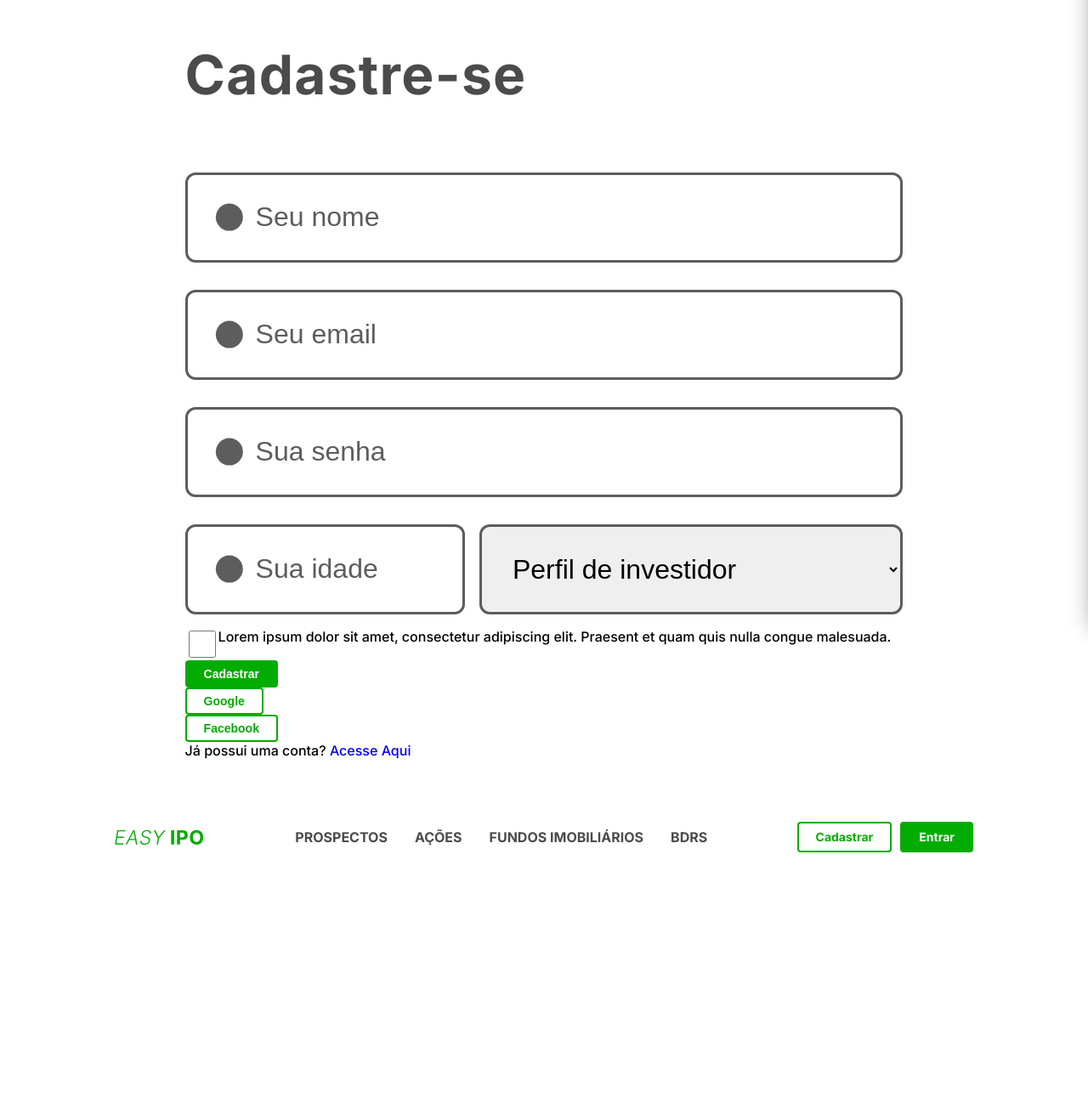
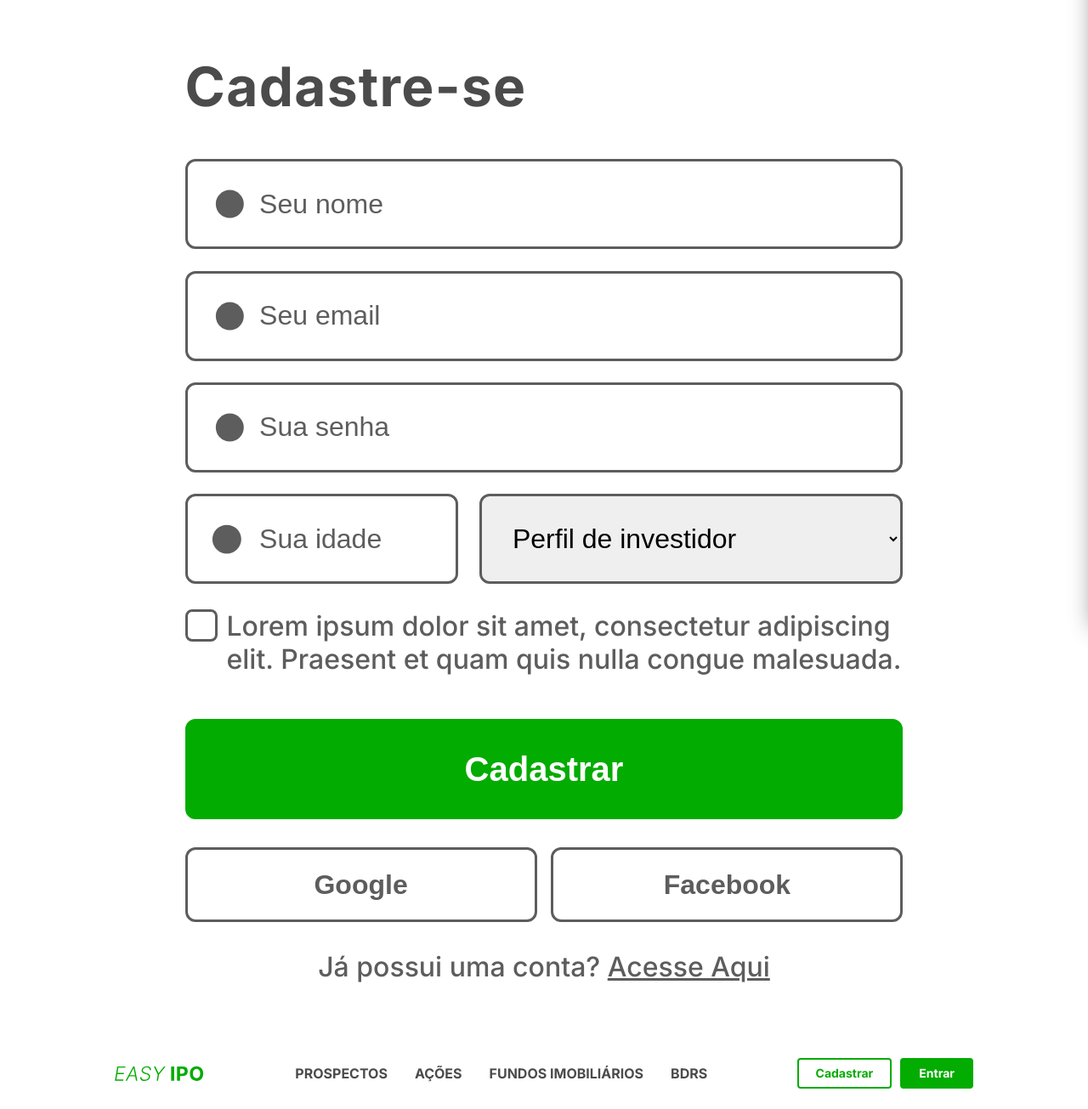
Before and after one commit to easy-ipo/front-easy-ipo, a PHP site: page /form-cadastro.html in a window 1280 px wide. Shown: the part 84-1389 px from the top of the page at 85% size. Before the commit the page ends 1087 px from the top, so only its background shows below. Run offline with PHP 8.4, Linux system fonts and the light colour scheme.

Commit message:
Form Cadastro

```diff
--- a/css/_base.css
+++ b/css/_base.css
@@ -106,6 +106,9 @@ h2 {
 
 /* Extra small devices (phones, 600px and down) */
 @media only screen and (max-width: 600px) {
+    h1 {
+        font-size: 28px;
+    }
     h2 {
         font-size: 28px;
     }
@@ -116,6 +119,9 @@ h2 {
 
 /* Small devices (portrait tablets and large phones, 600px and up) */
 @media only screen and (min-width: 600px) {
+    h1 {
+        font-size: 54px;
+    }
     h2 {
         font-size: 54px;
     }
@@ -126,6 +132,9 @@ h2 {
 
 /* Medium devices (landscape tablets, 768px and up) */
 @media only screen and (min-width: 768px) {
+    h1 {
+        font-size: 60px;
+    }
     .wrapper {
         width: 748px;
     }
@@ -146,4 +155,7 @@ h2 {
     .wrapper {
         width: 1010px;
     }
+    h1 {
+        font-size: 64px;
+    }
 }
--- a/css/forms.css
+++ b/css/forms.css
@@ -7,8 +7,7 @@
 }
 
 .form-container {
-    width: 66%;
-    margin: 50px auto;
+    margin: 5% auto;
 }
 
 .form-container form {
@@ -16,19 +15,38 @@
 }
 
 .form-container h1 {
-    margin-bottom: 60px;
+    margin-bottom: 4%;
+}
+
+.form-container .btn {
+    margin: 2% 0;
+    border-radius: 12px;
+    font-weight: bold;
+}
+
+.form-container .btn-primary {
+    width: 100%;
+}
+
+.btn-light {
+    width: 49%;
+    border: 3px solid #5D5D5D;
+    color: #5D5D5D;
+    background-color: #FFFFFF;
+}
+.btn-light:hover {
+    background-color: #CCCCCC;
 }
 
 .form-input {
-    width: calc(100% - 42px - 80px - 6px);
-    height: 100px;
+    width: calc(88% - 6px);
     border: 3px solid #5D5D5D;
     border-radius: 12px;
-    margin: 16px 0;
-    font-size: 32px;
+    margin: 1.5% 0;
     color: #333333;
-    padding: 0 42px 0 80px;
-    background: no-repeat url("../images/bullet.svg") scroll 32px center;
+    padding: 0 2% 0 10%;
+    background: no-repeat url("../images/bullet.svg") scroll 4% center;
+    background-size: 4%;
 }
 .form-input::placeholder {
     color: #5D5D5D
@@ -39,32 +57,70 @@
 }
 
 #idade {
-    width: calc(39% - 42px - 80px - 6px);
+    width: calc(26% - 6px);
+    background-size: 11%;
+    background-position-x: 10%;
 }
 #tipo_investidor {
-    width: 59%;
+    width: calc(59%);
 }
 
 .form-select {
-    margin: 16px 0;
+    margin: 1.5% 0;
     padding: 0 32px;
-    height: 106px;
     width: 100%;
     border: 3px solid #5D5D5D;
     border-radius: 12px;
-    font-size: 32px;
 }
 
 .checkbox-group {
     display: flex;
     flex-direction: row;
+    margin: 2% 0 6%;
+    position: relative;
+    -webkit-user-select: none;
+    -moz-user-select: none;
+    -ms-user-select: none;
+    user-select: none;
+}
+.checkbox-group input {
+    position: absolute;
+    opacity: 0;
+    cursor: pointer;
+    height: 0;
+    width: 0;
+}
+.checkbox-group .form-checkbox {
+    border: 3px solid #5D5D5D;
+    border-radius: 8px;
+    margin-right: 10px;
+    cursor: pointer;
+    position: absolute;
+    top: 0;
+    left: 0;
+}
+.form-checkbox:after {
+    content: "";
+    position: absolute;
+    display: none;
+}
+.checkbox-group input:checked ~ .form-checkbox:after {
+    display: block;
+}
+.checkbox-group .form-checkbox:after {
+    left: 33%;
+    top: 12%;
+    width: 25%;
+    height: 50%;
+    border: solid #4B4B4B;
+    border-width: 0 3px 3px 0;
+    -webkit-transform: rotate(45deg);
+    -ms-transform: rotate(45deg);
+    transform: rotate(45deg);
 }
 
-.form-checkbox {
-    width: 32px;
-    height: 32px;
-    border: 3px solid #5D5D5D;
-    border-radius: 8px;
+label {
+    color: #5D5D5D;
 }
 
 .form-inline {
@@ -72,3 +128,192 @@
     flex-direction: row;
     justify-content: space-between;
 }
+
+.registered {
+    color: #5D5D5D;
+    margin: 16px 0;
+    text-align: center;
+}
+
+.registered a {
+    text-decoration: underline;
+    color: #5D5D5D;
+}
+.registered a:hover {
+    color: #000000;
+}
+
+
+/* Extra small devices (phones, 600px and down) */
+@media only screen and (max-width: 600px) {
+    .form-input,
+    .form-select,
+    .form-checkbox {
+        border-width: 1px;
+    }
+    .form-container {
+        width: 96%;
+    }
+    .form-input,
+    .btn-light,
+    .registered,
+    .form-select,
+    label,
+    .form-container .btn-primary {
+        font-size: 12px;
+    }
+    .btn-light,
+    .form-container .btn-primary{
+        height: 36px;
+    }
+    .form-input {
+        height: 40px;
+    }
+    .form-select {
+        height: 46px;
+    }
+    .checkbox-group .form-checkbox {
+        width: 16px;
+        height: 16px;
+    }
+    .checkbox-group {
+        padding-left: calc(16px + 4%);
+    }
+}
+
+/* Small devices (portrait tablets and large phones, 600px and up) */
+@media only screen and (min-width: 600px) {
+    .form-input,
+    .form-select,
+    .form-checkbox {
+        border-width: 2px;
+    }
+    .form-container {
+        width: 96%;
+    }
+    .form-input,
+    .btn-light,
+    .registered,
+    .form-select,
+    label,
+    .form-container .btn-primary {
+        font-size: 26px;
+    }
+    .btn-light,
+    .form-container .btn-primary{
+        height: 70px;
+    }
+    .form-input {
+        height: 77px;
+    }
+    .form-select {
+        height: 83px;
+    }
+    .checkbox-group .form-checkbox {
+        width: 31px;
+        height: 31px;
+    }
+    .checkbox-group {
+        padding-left: calc(31px + 2%);
+    }
+}
+
+/* Medium devices (landscape tablets, 768px and up) */
+@media only screen and (min-width: 768px) {
+    .form-input,
+    .btn-light,
+    .registered,
+    .form-select,
+    label,
+    .form-container .btn-primary {
+        font-size: 26px;
+    }
+    .form-container .btn-primary,
+    .btn-light,
+    .form-input {
+        height: 80px;
+    }
+    .form-select {
+        height: 86px;
+    }
+    .checkbox-group .form-checkbox {
+        width: 35px;
+        height: 35px;
+    }
+    .checkbox-group {
+        padding-left: calc(35px + 2%);
+    }
+}
+
+/* Large devices (laptops/desktops, 992px and up) */
+@media only screen and (min-width: 992px) {
+    .form-container {
+        width: 76%;
+    }
+    .form-input,
+    .form-select,
+    .form-checkbox {
+        border-width: 3px;
+    }
+    .form-input,
+    .btn-light,
+    .registered,
+    .form-select,
+    label {
+        font-size: 30px;
+    }
+    .form-container .btn-primary {
+        font-size: 36px;
+        height: 110px;
+    }
+    .btn-light {
+        height: 82px;
+    }
+    .form-input {
+        height: 92px;
+    }
+    .form-select {
+        height: 98px;
+    }
+    .checkbox-group .form-checkbox {
+        width: 30px;
+        height: 30px;
+    }
+    .checkbox-group {
+        padding-left: calc(30px + 2%);
+    }
+}
+
+/* Extra large devices (large laptops and desktops, 1200px and up) */
+@media only screen and (min-width: 1200px) {
+    .form-container {
+        width: 66%;
+    }
+    .form-input,
+    .btn-light,
+    .registered,
+    .form-select,
+    label {
+        font-size: 32px;
+    }
+    .form-container .btn-primary {
+        font-size: 40px;
+        height: 118px;
+    }
+    .btn-light {
+        height: 88px;
+    }
+    .form-input {
+        height: 100px;
+    }
+    .form-select {
+        height: 106px;
+    }
+    .checkbox-group .form-checkbox {
+        width: 32px;
+        height: 32px;
+    }
+    .checkbox-group {
+        padding-left: calc(32px + 2%);
+    }
+}
--- a/form-cadastro.html
+++ b/form-cadastro.html
@@ -37,14 +37,16 @@
                     <option value="3">Arrojado</option>
                 </select>
             </div>
-            <div class="checkbox-group">
-                <input type="checkbox" id="aceite" class="form-checkbox">
-                <label for="aceite">Lorem ipsum dolor sit amet, consectetur adipiscing elit. Praesent et quam quis
-                    nulla congue malesuada.</label>
+            <label class="checkbox-group">
+                <input type="checkbox" id="aceite">
+                <span class="form-checkbox"></span>
+                Lorem ipsum dolor sit amet, consectetur adipiscing elit. Praesent et quam quis nulla congue malesuada.
+            </label>
+            <button type="submit" class="btn btn-primary">Cadastrar</button>
+            <div class="form-inline">
+                <button type="submit" class="btn btn-light">Google</button>
+                <button type="submit" class="btn btn-light">Facebook</button>
             </div>
-            <button type="submit" class="btn btn-primary">Cadastrar</button>
-            <button type="submit" class="btn btn-secondary">Google</button>
-            <button type="submit" class="btn btn-secondary">Facebook</button>
         </form>
         <div class="registered">
             Já possui uma conta? <a href="#" title="Login">Acesse Aqui</a>
```
